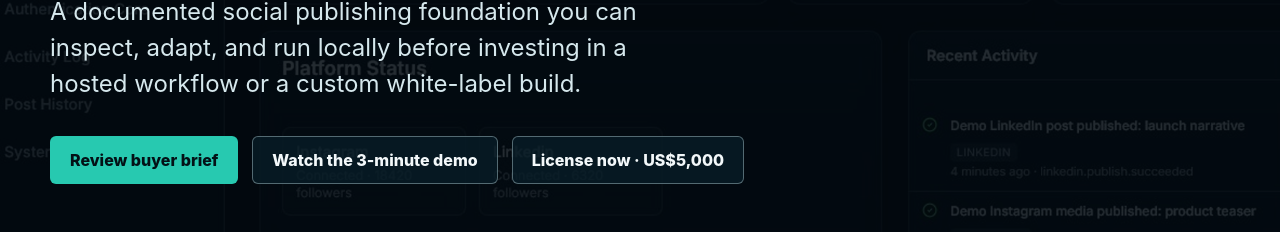
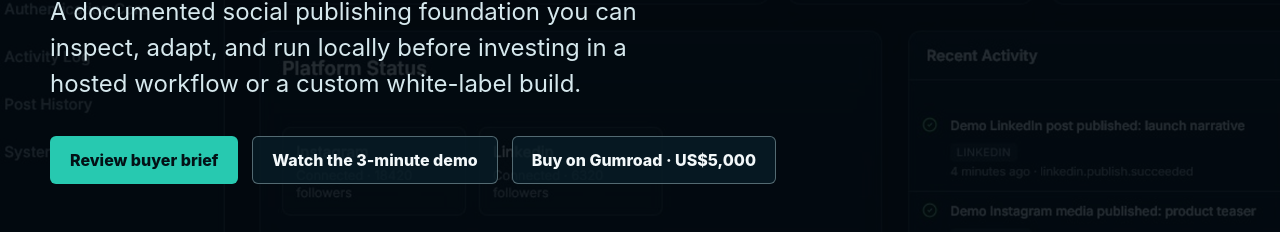
Before and after one commit to SlowSlyme/quickclick-lite-for-sale, a plain HTML site: page index.html in a window 1280 px wide. Shown: the part 347-579 px from the top of the page. Drawn offline with Linux system fonts and the light colour scheme.

Commit message:
Add direct checkout options to sale page

```diff
--- a/index.html
+++ b/index.html
@@ -47,7 +47,7 @@
           <div class="hero-actions">
             <a class="button button-primary" href="buyer-brief.html">Review buyer brief</a>
             <a class="button button-secondary" href="#demo">Watch the 3-minute demo</a>
-            <a class="button button-secondary" href="https://payhip.com/b/OX0Kr">License now · US$5,000</a>
+            <a class="button button-secondary" href="https://michivini.gumroad.com/l/quickclick-lite-commercial-source-license">Buy on Gumroad · US$5,000</a>
           </div>
           <div class="price-lockup" aria-label="Public asking price">
             <strong>US$5,000</strong>
@@ -188,7 +188,7 @@
         <div class="container">
           <h2 id="contact-title">Evaluate the fit before you buy.</h2>
           <p>Start with the buyer brief and demo, request the commercial evaluation pack, or buy the perpetual single-entity commercial license through secure checkout.</p>
-          <div class="hero-actions"><a class="button button-primary" data-contact-link data-contact-intent="technical-evaluation" href="#contact">Request technical evaluation</a><a class="button button-secondary" href="buyer-brief.html">Open buyer brief</a><a class="button button-secondary" href="https://payhip.com/b/OX0Kr">Buy license · US$5,000</a><a class="button button-secondary" data-contact-link data-contact-intent="acquisition" href="#contact">Discuss full acquisition</a></div>
+          <div class="hero-actions"><a class="button button-primary" href="https://michivini.gumroad.com/l/quickclick-lite-commercial-source-license">Buy on Gumroad · US$5,000</a><a class="button button-secondary" href="https://payhip.com/b/OX0Kr">Buy on Payhip · US$5,000</a><a class="button button-secondary" href="buyer-brief.html">Open buyer brief</a><a class="button button-secondary" data-contact-link data-contact-intent="acquisition" href="#contact">Discuss full acquisition</a></div>
           <p class="contact-status" data-contact-status aria-live="polite"></p>
         </div>
       </section>
```
